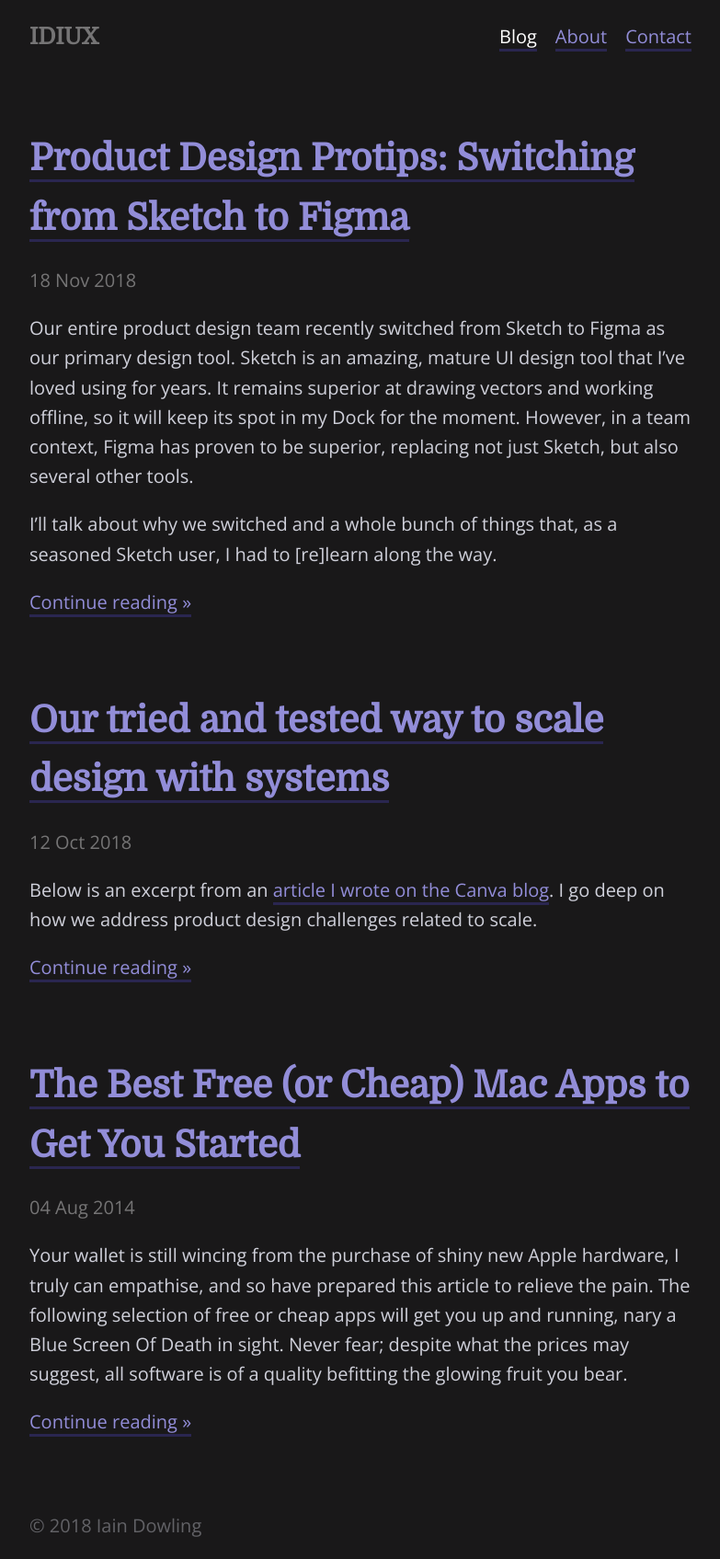
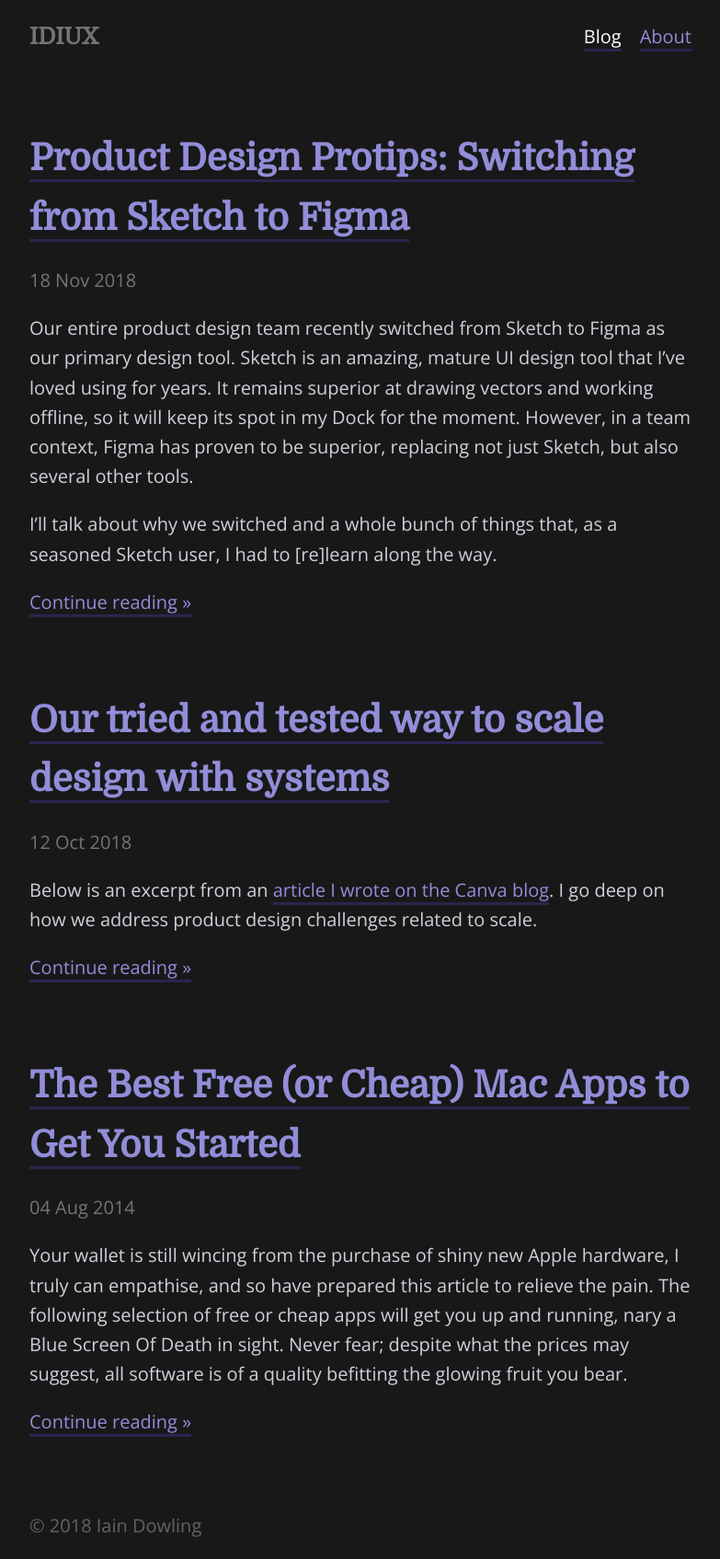
Before and after one commit to IDIUX/idiux.github.io, a Jekyll site: the page built from index.html, in a window 1280 px wide. Shown: the whole page at 92% size, without its empty margins (248-1031 px from the left). Built offline with Jekyll 4.4.1, drawn with Linux system fonts in a browser that asks for light colours; nearby versions of some CDN libraries.

Commit message:
Remove Contact link from nav

```diff
--- a/_data/navbar_links.yml
+++ b/_data/navbar_links.yml
@@ -3,6 +3,3 @@
 
 - name: "About"
   url: "/about.html"
-
-- name: "Contact"
-  url: "/contact.html"
```
